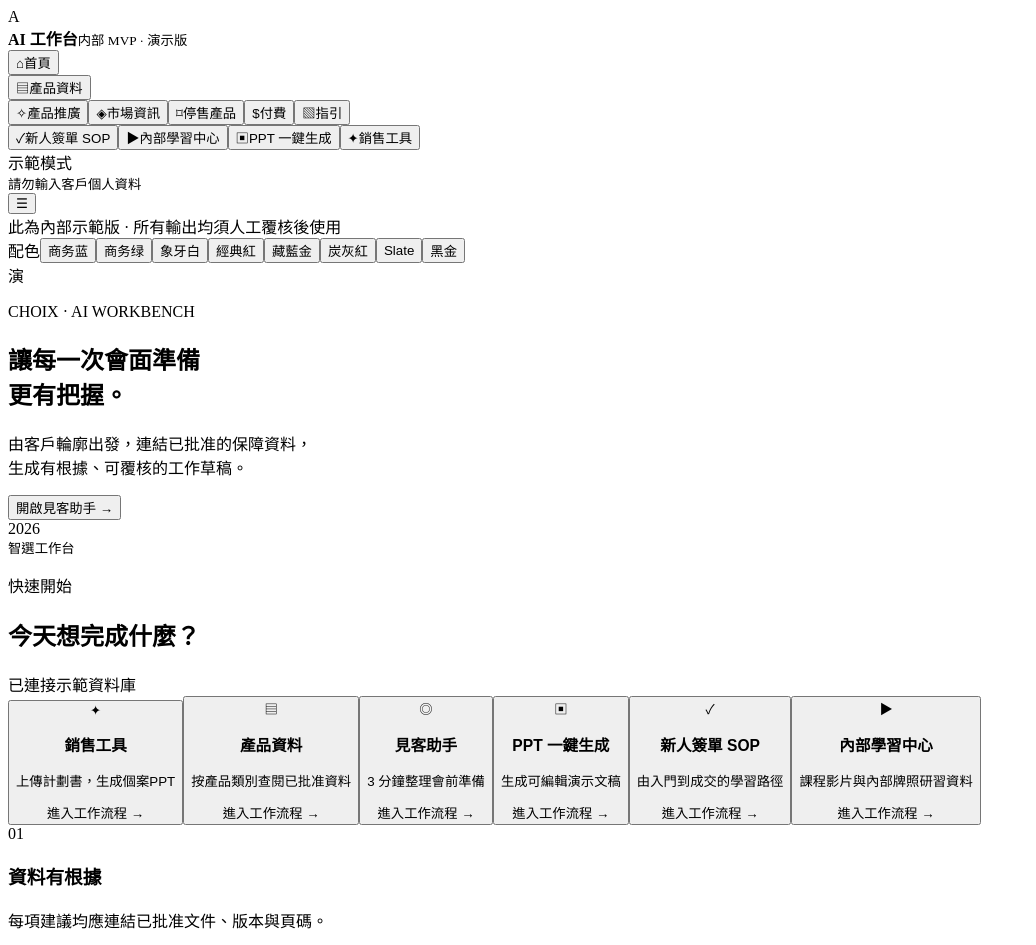
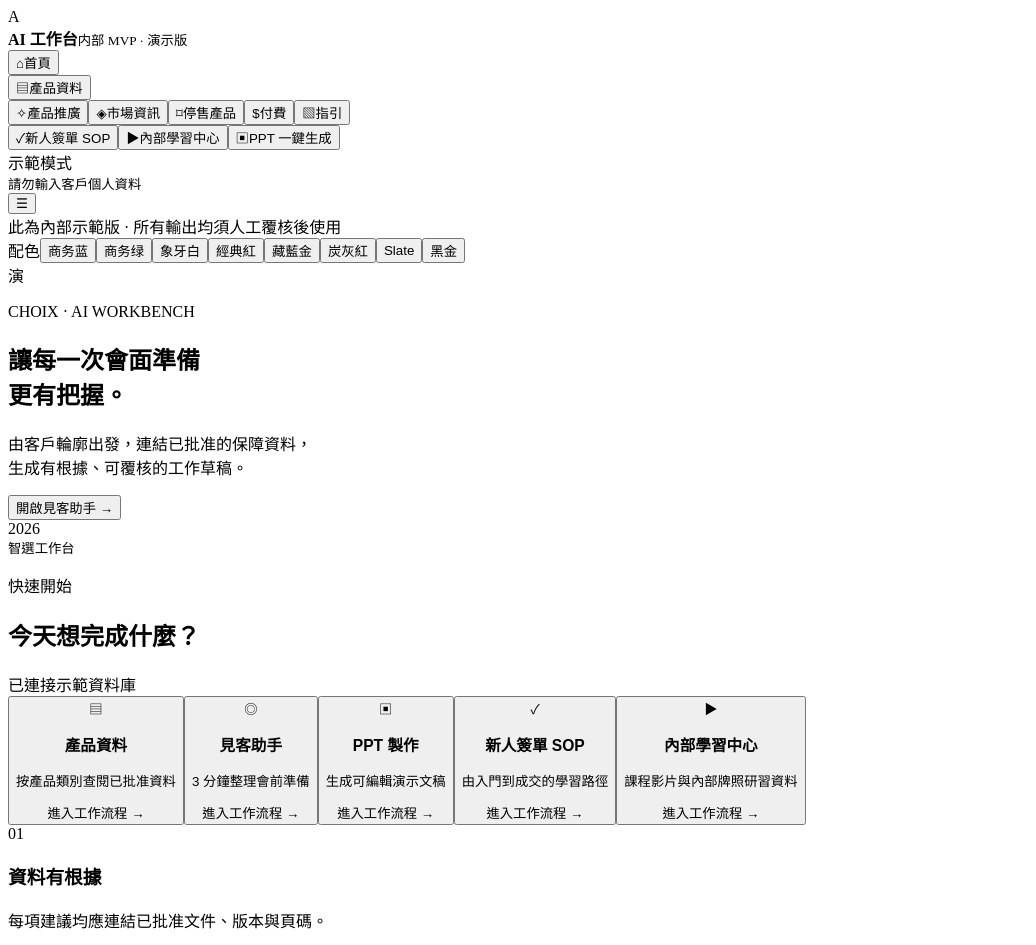
Before and after one commit to 13291278871lia-star/ai-, a website with bundled scripts: page index.html in a window 1280 px wide. Shown: the top 945 px of the page, without its empty margins (0-1036 px from the left). Built offline with nearby package versions, Linux system fonts and the light colour scheme.

Commit message:
refactor(navigation): hide sales tool entry

```diff
--- a/index.html
+++ b/index.html
@@ -12,6 +12,6 @@
     <div id="app"></div>
     <script src="/assets/vendor/jszip/jszip.min.js"></script>
     <script src="/assets/vendor/pptxgenjs/pptxgen.bundle.js"></script>
-    <script type="module" src="/src/main.js?v=20261005-synced-catalogs"></script>
+    <script type="module" src="/src/main.js?v=20261005-sales-tool-hidden"></script>
   </body>
 </html>
--- a/src/main.js
+++ b/src/main.js
@@ -9,7 +9,7 @@ const modules = {
   library: { icon: "▤", title: "產品資料", subtitle: "按產品類別查閱已批准資料", color: "wine" },
   compare: { icon: "⇄", title: "產品對比", subtitle: "醫療對比中心與資料庫產品對比", color: "teal" },
   meeting: { icon: "◎", title: "見客助手", subtitle: "3 分鐘整理會前準備", color: "teal" },
-  ppt: { icon: "▣", title: "PPT 一鍵生成", subtitle: "生成可編輯演示文稿", color: "coral" },
+  ppt: { icon: "▣", title: "PPT 製作", subtitle: "生成可編輯演示文稿", color: "coral" },
   sop: { icon: "✓", title: "新人簽單 SOP", subtitle: "由入門到成交的學習路徑", color: "sage" },
   learning: { icon: "▶", title: "內部學習中心", subtitle: "課程影片與內部牌照研習資料", color: "plum" },
   question: { icon: "?", title: "問題助手", subtitle: "整理日常工作思路", color: "violet" },
@@ -424,7 +424,7 @@ function appShell(content) {
   return `<div class="app-shell">
     <aside class="sidebar">
       <div class="brand"><div class="brand-mark">A</div><div><strong>AI 工作台</strong><small>内部 MVP · 演示版</small></div></div>
-      <nav>${navItem("home", "⌂", "首頁")}${navGroup("library", ["promotion", "market", "discontinued", "payment", "guides"])}${navItem("sop", "✓", "新人簽單 SOP")}${navItem("learning", "▶", "內部學習中心")}${navItem("ppt", "▣", "PPT 一鍵生成")}${navItem("salestool", "✦", "銷售工具")}</nav>
+      <nav>${navItem("home", "⌂", "首頁")}${navGroup("library", ["promotion", "market", "discontinued", "payment", "guides"])}${navItem("sop", "✓", "新人簽單 SOP")}${navItem("learning", "▶", "內部學習中心")}${navItem("ppt", "▣", "PPT 一鍵生成")}</nav>
       <div class="sidebar-footer"><span class="status-dot"></span>示範模式<br><small>請勿輸入客戶個人資料</small></div>
     </aside>
     <main class="main"><header class="topbar"><button id="menuButton" class="menu-button">☰</button><div class="notice">此為內部示範版 · 所有輸出均須人工覆核後使用</div><div class="theme-preview" style="display:flex" role="group" aria-label="配色預覽"><span class="theme-label">配色</span><button title="高端商务蓝" class="theme-choice ${uiTheme === "executive-blue" ? "active" : ""}" data-theme-choice="executive-blue">商务蓝</button><button title="高端商务绿" class="theme-choice ${uiTheme === "executive-green" ? "active" : ""}" data-theme-choice="executive-green">商务绿</button><button title="高端象牙白" class="theme-choice ${uiTheme === "executive-white" ? "active" : ""}" data-theme-choice="executive-white">象牙白</button><button title="原始红色系" class="theme-choice ${uiTheme === "classic-red" ? "active" : ""}" data-theme-choice="classic-red">經典紅</button><button title="經典藏藍－啞光金" class="theme-choice ${uiTheme === "navy-gold" ? "active" : ""}" data-theme-choice="navy-gold">藏藍金</button><button title="炭灰黑－暗酒紅－香檳金" class="theme-choice ${uiTheme === "guardian" ? "active" : ""}" data-theme-choice="guardian">炭灰紅</button><button title="現代 Slate 灰藍" class="theme-choice ${uiTheme === "slate" ? "active" : ""}" data-theme-choice="slate">Slate</button><button title="深色模式－黑金尊享" class="theme-choice ${uiTheme === "black-gold" ? "active" : ""}" data-theme-choice="black-gold">黑金</button></div><div class="avatar">演</div></header>${sectionNavigation()}${content}</main>
@@ -447,7 +447,7 @@ function textField(label, id, placeholder, rows = 3) { return `<label class="fie
 
 function home() {
   return appShell(`<section class="page hero"><div><p class="eyebrow">CHOIX · AI WORKBENCH</p><h1>讓每一次會面準備<br>更有把握。</h1><p class="lead">由客戶輪廓出發，連結已批准的保障資料，<br>生成有根據、可覆核的工作草稿。</p><button class="hero-action" data-route="meeting">開啟見客助手 <span>→</span></button></div><div class="hero-badge">2026<br><small>智選工作台</small></div></section>
-  <section class="page dashboard"><div class="section-title"><div><p class="eyebrow">快速開始</p><h2>今天想完成什麼？</h2></div><span class="live-label"><i></i> 已連接示範資料庫</span></div><div class="card-grid">${Object.entries(modules).filter(([id]) => id !== "compare" && !Object.values(moduleGroups).flat().includes(id)).map(([id, m]) => `<button class="module-card ${m.color}" data-route="${id}"><div class="module-icon">${m.icon}</div><h3>${m.title}</h3><p>${m.subtitle}</p><span>進入工作流程 <b>→</b></span></button>`).join("")}</div>
+  <section class="page dashboard"><div class="section-title"><div><p class="eyebrow">快速開始</p><h2>今天想完成什麼？</h2></div><span class="live-label"><i></i> 已連接示範資料庫</span></div><div class="card-grid">${Object.entries(modules).filter(([id]) => !["compare", "salestool"].includes(id) && !Object.values(moduleGroups).flat().includes(id)).map(([id, m]) => `<button class="module-card ${m.color}" data-route="${id}"><div class="module-icon">${m.icon}</div><h3>${m.title}</h3><p>${m.subtitle}</p><span>進入工作流程 <b>→</b></span></button>`).join("")}</div>
   <div class="principle-grid"><div><span>01</span><h3>資料有根據</h3><p>每項建議均應連結已批准文件、版本與頁碼。</p></div><div><span>02</span><h3>人員作最後判斷</h3><p>AI 提供草稿，不取代持牌人士或主管覆核。</p></div><div><span>03</span><h3>保障私隱</h3><p>只輸入概括、已脫敏的客戶輪廓，不輸入個人資料。</p></div></div></section>`);
 }
 
```
